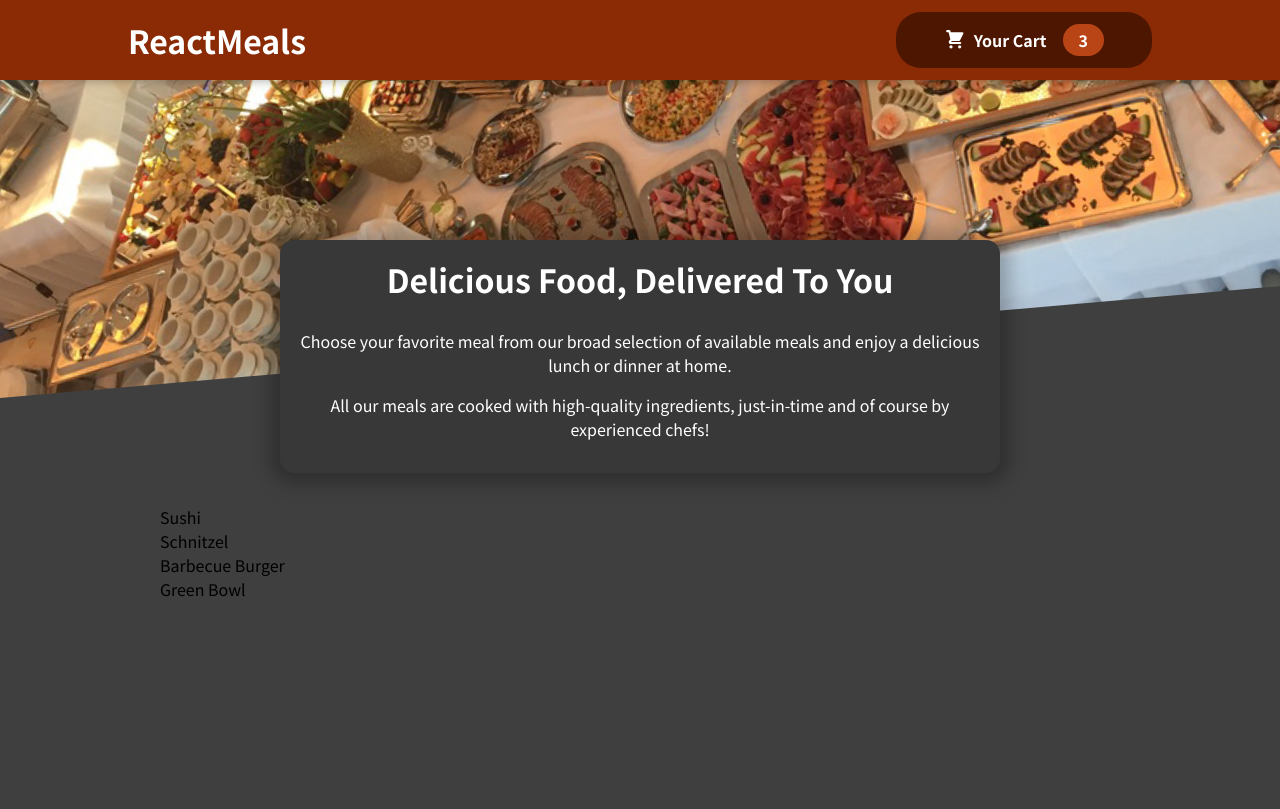
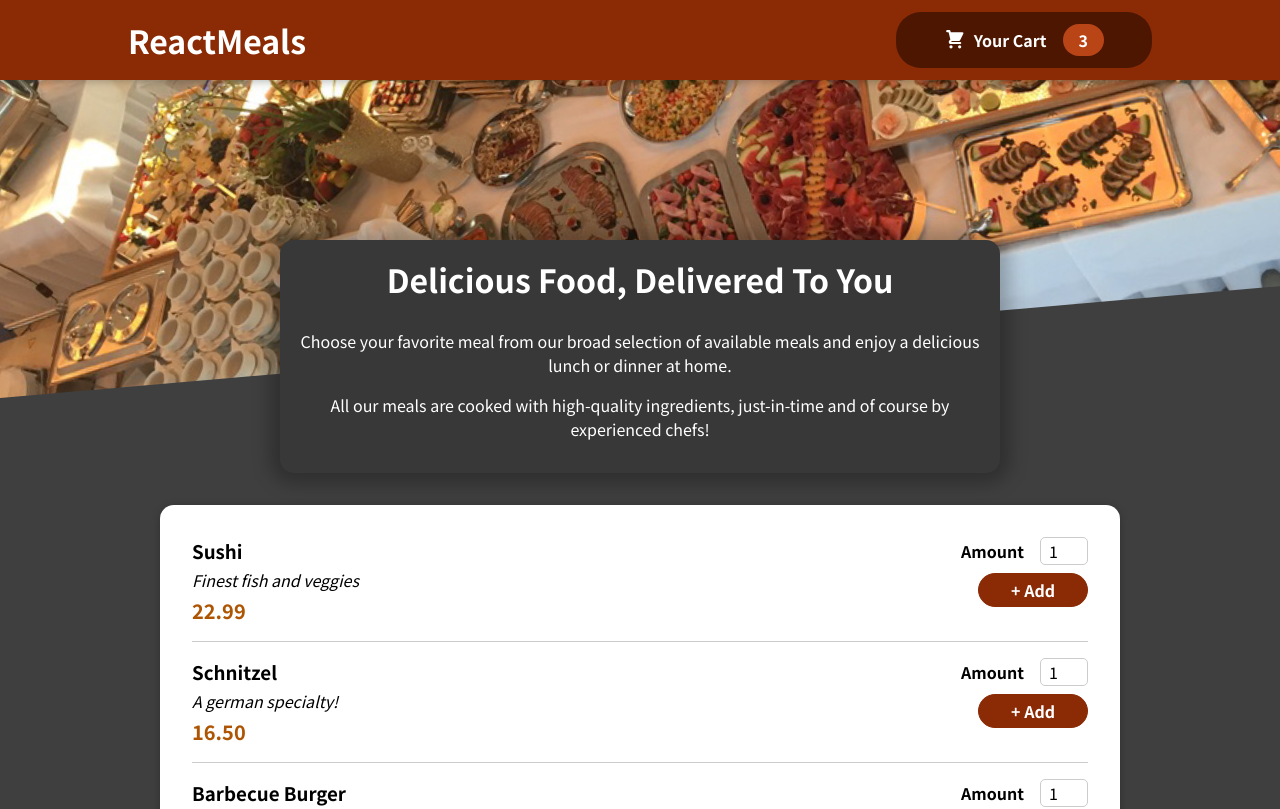
Before and after one commit to andrea-rocca/food-order, a React app: page / in a window 1280 px wide. Shown: the top 809 px of the page. Built offline with nearby package versions, Linux system fonts and the light colour scheme.

Commit message:
added Meal Item Input

```diff
--- a/src/components/Meals/AvailableMeals.js
+++ b/src/components/Meals/AvailableMeals.js
@@ -1,5 +1,7 @@
 import React from 'react';
 import styles from './AvailableMeals.module.css';
+import Card from '../UI/Card';
+import MealItem from './MealItem/MealItem';
 
 const DUMMY_MEALS = [
     {
@@ -29,12 +31,19 @@
 ];
 
 const AvailableMeals = () => {
-    const mealsList = DUMMY_MEALS.map(item=><li>{item.name}</li>);
+    const mealsList = DUMMY_MEALS.map(item=>(
+        <MealItem
+            id={item.id}
+            key={item.id}
+            name={item.name}
+            description={item.description}
+            price={item.price}/>
+        ));
 
     return <section className={styles.meals}>
-        <ul>
-            {mealsList}
-        </ul>
+        <Card>
+            <ul>{mealsList}</ul>
+        </Card>
     </section>
 };
 
--- /dev/null
+++ b/src/components/Meals/MealItem/MealItem.js
@@ -0,0 +1,24 @@
+import React from "react";
+import styles from "./MealItem.module.css";
+import MealItemForm from "./MealItemForm";
+
+const MealItem = props => {
+    const price = `${props.price.toFixed(2)}`;
+
+    console.log( props );
+
+    return (
+        <li className={styles.meal}>
+            <div>
+                <h3>{props.name}</h3>
+                <div className={styles.description}>{props.description}</div>
+                <div className={styles.price}>{price}</div>
+            </div>
+            <div>
+                <MealItemForm id={props.id}/>
+            </div>
+        </li>
+    );
+};
+
+export default MealItem;
--- /dev/null
+++ b/src/components/Meals/MealItem/MealItem.module.css
@@ -0,0 +1,22 @@
+.meal {
+  display: flex;
+  justify-content: space-between;
+  margin: 1rem;
+  padding-bottom: 1rem;
+  border-bottom: 1px solid #ccc;
+}
+
+.meal h3 {
+  margin: 0 0 0.25rem 0;
+}
+
+.description {
+  font-style: italic;
+}
+
+.price {
+  margin-top: 0.25rem;
+  font-weight: bold;
+  color: #ad5502;
+  font-size: 1.25rem;
+}
--- /dev/null
+++ b/src/components/Meals/MealItem/MealItemForm.js
@@ -0,0 +1,21 @@
+import React from "react";
+import Input from "../../UI/Input";
+import styles from "./MealItemForm.module.css";
+
+const MealItemForm = props => {
+    return (
+        <form className={styles.form}>
+            <Input label="Amount" input={{
+                id: 'amount_',
+                type: 'number',
+                min: '1',
+                max: '5',
+                step: '1',
+                defaultValue: '1'
+            }}/>
+            <button>+ Add</button>
+        </form>
+    );
+};
+
+export default MealItemForm;
--- /dev/null
+++ b/src/components/Meals/MealItem/MealItemForm.module.css
@@ -0,0 +1,20 @@
+.form {
+  text-align: right;
+}
+
+.form button {
+  font: inherit;
+  cursor: pointer;
+  background-color: #8a2b06;
+  border: 1px solid #8a2b06;
+  color: white;
+  padding: 0.25rem 2rem;
+  border-radius: 20px;
+  font-weight: bold;
+}
+
+.form button:hover,
+.form button:active {
+  background-color: #641e03;
+  border-color: #641e03;
+}
--- /dev/null
+++ b/src/components/UI/Card.js
@@ -0,0 +1,8 @@
+import React from 'react';
+import styles from './Card.module.css';
+
+const Card = props => {
+    return <div className={styles.card}>{props.children}</div>
+};
+
+export default Card;
--- /dev/null
+++ b/src/components/UI/Card.module.css
@@ -0,0 +1,6 @@
+.card {
+  padding: 1rem;
+  box-shadow: 0 2px 8px rgba(0, 0, 0, 0.25);
+  border-radius: 14px;
+  background-color: white;
+}
--- /dev/null
+++ b/src/components/UI/Input.js
@@ -0,0 +1,11 @@
+import React from "react";
+import styles from "./Input.module.css";
+
+const Input = props => {
+    return <div className={styles.input}>
+        <label htmlFor={props.id}>{props.label}</label>
+        <input {...props.input}/>
+    </div>
+};
+
+export default Input;
--- /dev/null
+++ b/src/components/UI/Input.module.css
@@ -0,0 +1,18 @@
+.input {
+  display: flex;
+  align-items: center;
+  margin-bottom: 0.5rem;
+}
+
+.input label {
+  font-weight: bold;
+  margin-right: 1rem;
+}
+
+.input input {
+  width: 3rem;
+  border-radius: 5px;
+  border: 1px solid #ccc;
+  font: inherit;
+  padding-left: 0.5rem;
+}
```
